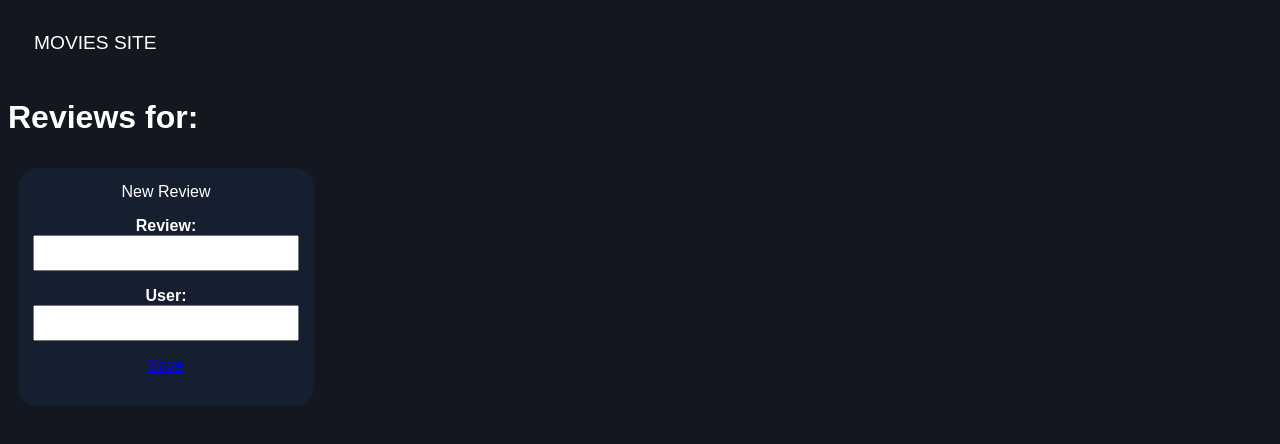
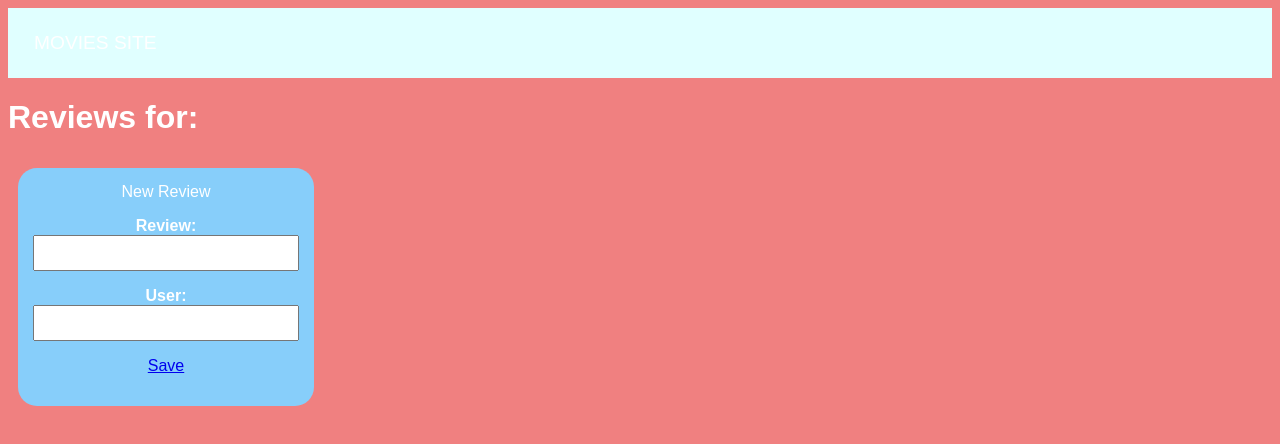
Before and after one commit to 8YBY8/movie-search-app, a plain HTML site: page frontend/movie.html in a window 1280 px wide. Drawn offline with Linux system fonts and the light colour scheme; no server answers.

Commit message:
change color

```diff
--- a/frontend/style.css
+++ b/frontend/style.css
@@ -3,7 +3,7 @@
 }
 
 body {
-    background-color: #131720;
+    background-color: lightcoral;
     font-family: sans-serif;
     color: white;
 }
@@ -11,7 +11,7 @@ body {
 /* search bar starts here */
 .topnav {
     overflow: hidden;
-    background-color: #131720;
+    background-color: lightcyan;
     padding: 10px;
 }
 
@@ -31,7 +31,7 @@ body {
 }
 
 form {
-    background-color: #151f30;
+    background-color: lightblue;
     width: 300px;
     height: 43px;
     border-radius: 11px;
@@ -59,7 +59,7 @@ input {
     border-radius: 19px;
     padding: 15px;
     text-align: center;
-    background-color: #151f30;
+    background-color: lightskyblue;
 }
 
 .thumbnail {
```
